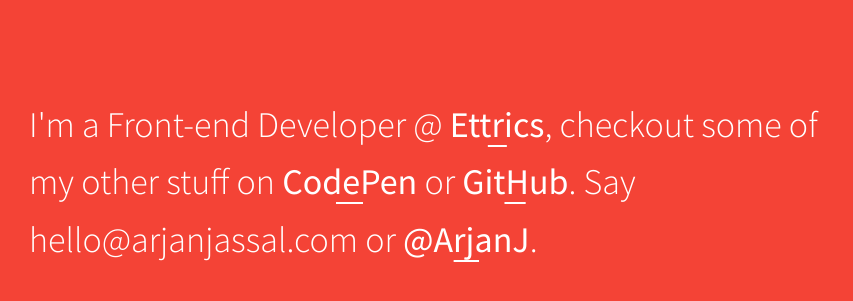
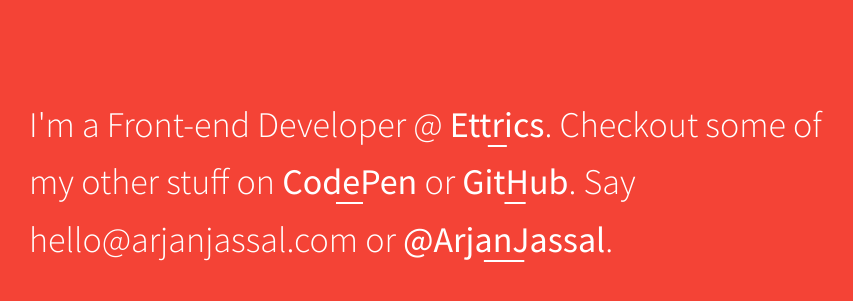
Before and after one commit to ArjanJ/arjan-jassal-site, a Jekyll site: the page built from index.html, in a window 1280 px wide. Shown: the part 253-554 px from the top of the page, without its empty margins (211-1064 px from the left). Built offline with Jekyll 4.4.1, drawn with Linux system fonts in a browser that asks for light colours.

Commit message:
Update index.html

```diff
--- a/index.html
+++ b/index.html
@@ -6,9 +6,9 @@ excerpt: I create fast, interactive, and usable web experiences with CSS &amp; J
 <section class="section home">
 	<article class="wrapper home__wrapper">
 		<h1 class="xlarge home__subtitle">I'm a Front-end Developer @ <a target="
-		_blank" class="link-styled" href="//ettrics.com/">Ettrics</a>, checkout some of my other stuff on <a class="link-styled" href="//codepen.io/arjancodes/" target="
+		_blank" class="link-styled" href="//ettrics.com/">Ettrics</a>. Checkout some of my other stuff on <a class="link-styled" href="//codepen.io/arjancodes/" target="
 		_blank">CodePen</a> or <a class="link-styled" target="
-		_blank" href="https://github.com/ArjanJ">GitHub</a>. Say &#104;&#101;&#108;&#108;&#111;&#64;&#97;&#114;&#106;&#97;&#110;&#106;&#97;&#115;&#115;&#97;&#108;&#46;&#99;&#111;&#109; or <a href="//twitter.com/ArjanJ" target="
-		_blank" class="link-styled">@ArjanJ</a>.</h1>
+		_blank" href="https://github.com/ArjanJassal">GitHub</a>. Say &#104;&#101;&#108;&#108;&#111;&#64;&#97;&#114;&#106;&#97;&#110;&#106;&#97;&#115;&#115;&#97;&#108;&#46;&#99;&#111;&#109; or <a href="//twitter.com/ArjanJ" target="
+		_blank" class="link-styled">@ArjanJassal</a>.</h1>
 	</article>
 </section>
```
